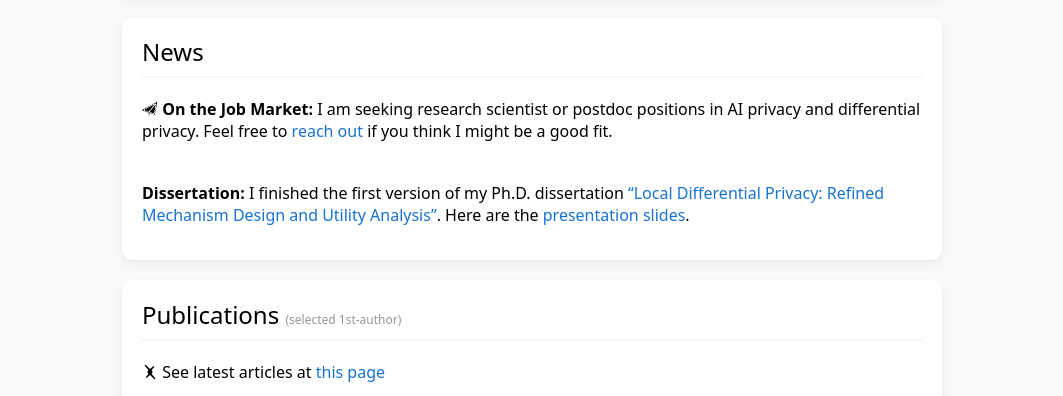
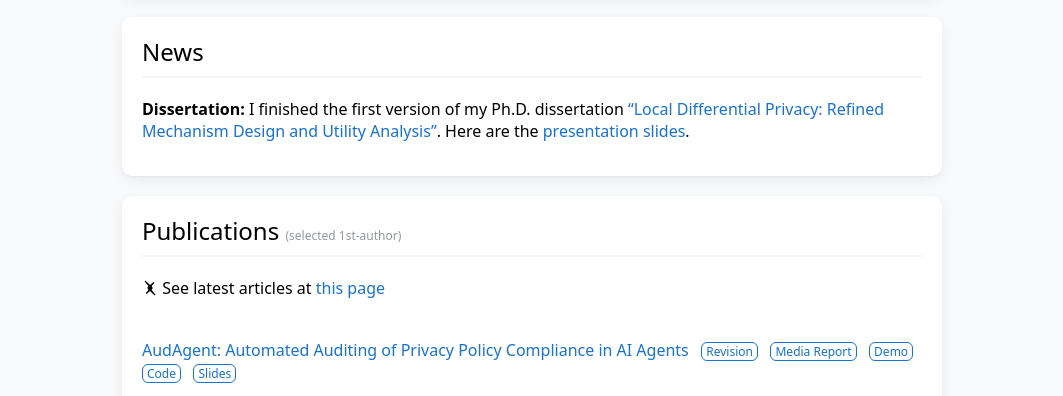
Before and after one commit to ZhengYeah/ZhengYeah.github.io, a plain HTML site: page index.html in a window 1280 px wide. Shown: the part 369-765 px from the top of the page, without its empty margins (108-1171 px from the left). Drawn offline with Linux system fonts and the light colour scheme.

Commit message:
Remove job

```diff
--- a/index.html
+++ b/index.html
@@ -85,12 +85,12 @@
   <section id="category-news" class="soft-card">
     <div class="heading">News</div>
     <div class="news-list">
-      <div class="paper-entry">
-        <p><i class="iconfont icon-find"></i> <strong>On the Job Market:</strong>
-          I am seeking research scientist or postdoc positions in AI privacy and differential privacy.
-          Feel free to <a href="mailto:zhengye.cn@gmail.com?subject=Job%20Opportunity&body=Hi%20Ye,%0A%0A">reach out</a> if you think I might be a good fit.
-        </p>
-      </div>
+<!--      <div class="paper-entry">-->
+<!--        <p><i class="iconfont icon-find"></i> <strong>On the Job Market:</strong>-->
+<!--          I am seeking research scientist or postdoc positions in AI privacy and differential privacy.-->
+<!--          Feel free to <a href="mailto:zhengye.cn@gmail.com?subject=Job%20Opportunity&body=Hi%20Ye,%0A%0A">reach out</a> if you think I might be a good fit.-->
+<!--        </p>-->
+<!--      </div>-->
       <div class="paper-entry">
         <p><strong>Dissertation:</strong>
           I finished the first version of my Ph.D. dissertation <a href="data/PhD-dissertation.pdf">“Local Differential Privacy: Refined Mechanism Design and Utility Analysis”</a>. Here are the <a href="data/PhD-dissertation-slides.pdf">presentation slides</a>.
```
Also changed, not shown: 1 other file.
